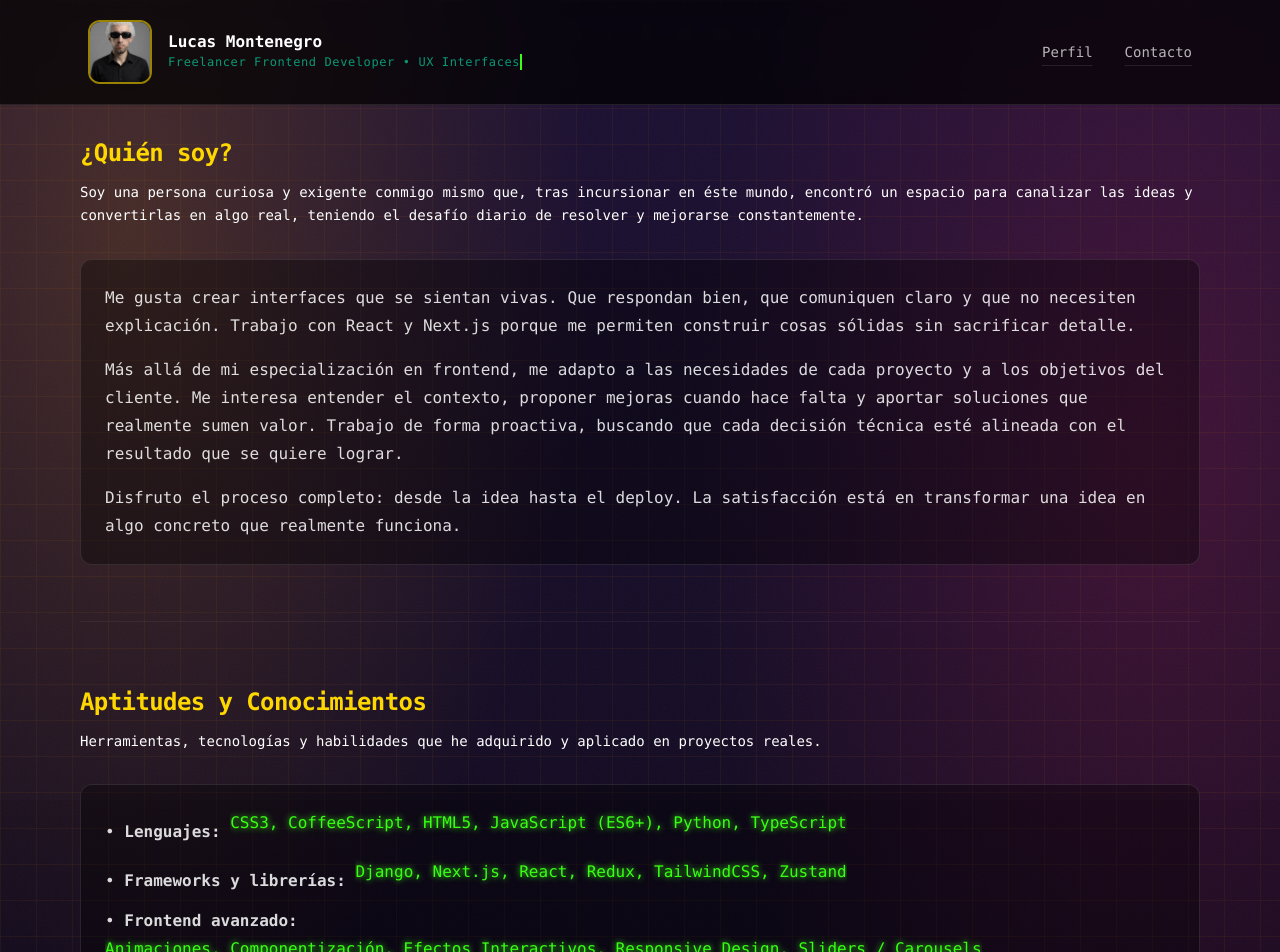
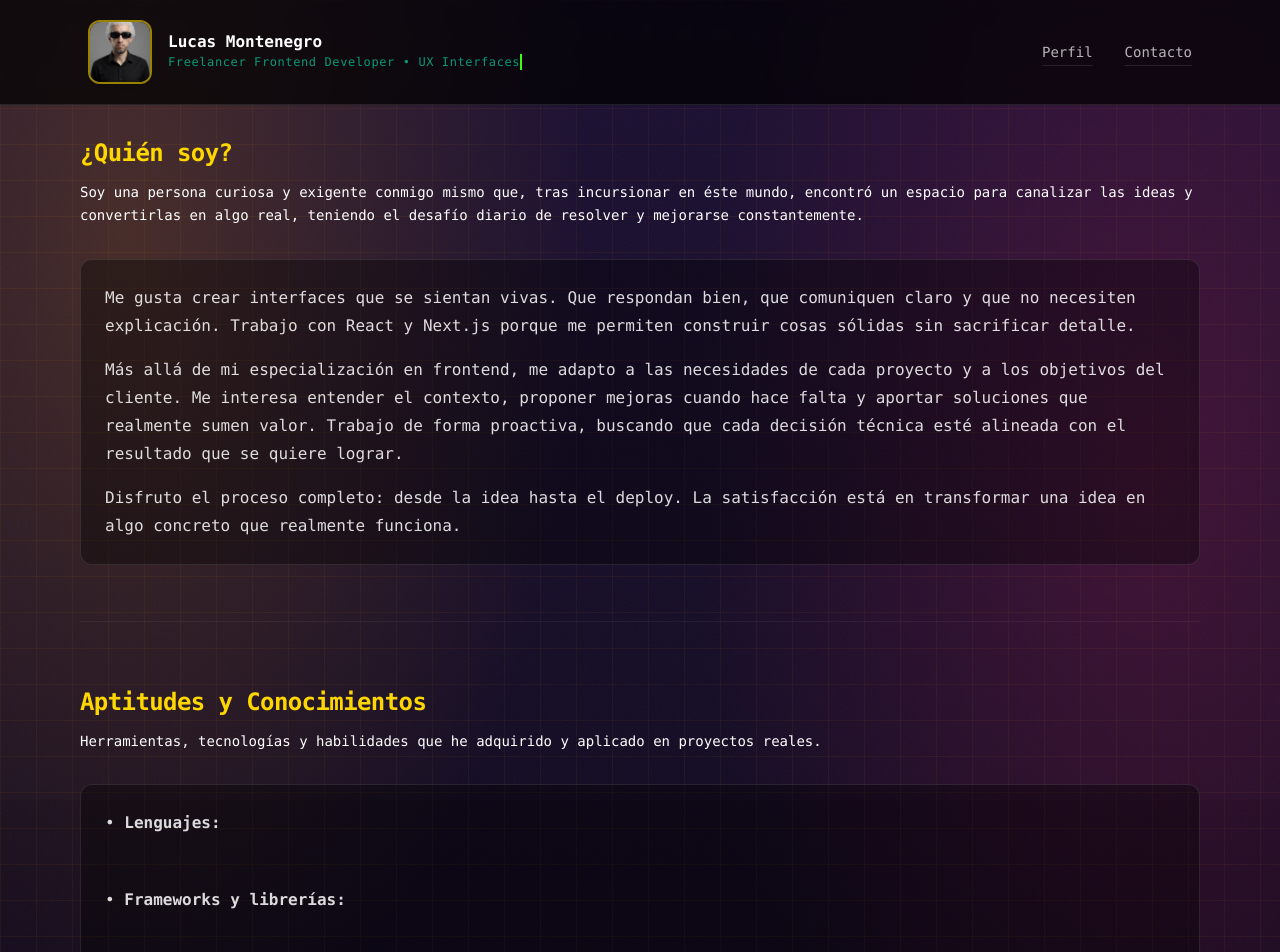
Before and after one commit to lu-developer476/Portfolio, a Next.js app: page /about in a window 1280 px wide. Shown: the top 952 px of the page. Built offline with nearby package versions, Linux system fonts and the light colour scheme.

Commit message:
globals.css

```diff
--- a/src/app/globals.css
+++ b/src/app/globals.css
@@ -120,9 +120,9 @@ body {
   display: inline-block;
   overflow: hidden;
   white-space: nowrap;
-
   color: #39ff14;
-  text-shadow: 0 0 6px #39ff14;
+  clip-path: inset(0 100% 0 0);
+  animation: typingWord 0.6s steps(20, end) forwards;
 }
 
 /* delays progresivos */
```
